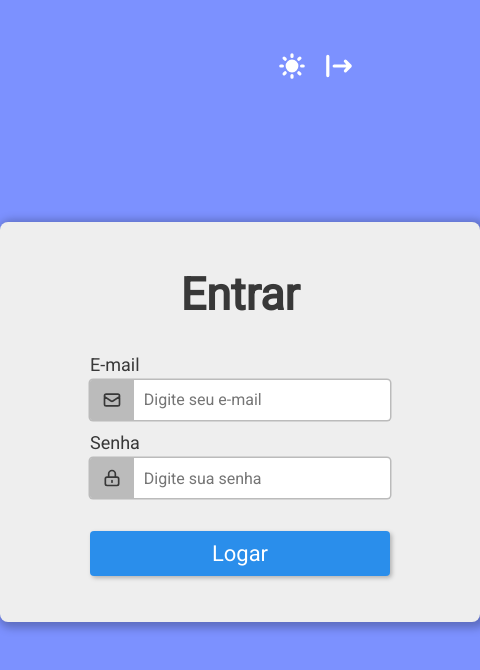
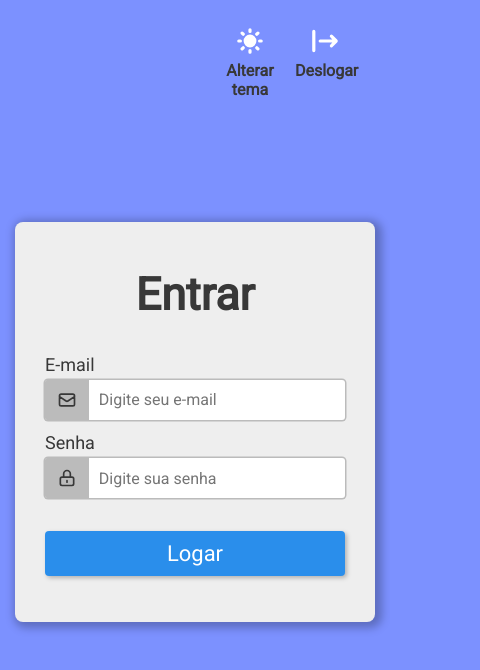
Before and after one commit to helder9991/Dog-Breed-ReactJS, a React (Create React App) app: page / in a window 390 px wide. Shown: the top 670 px of the page, 480 px wide, since content can reach past the window. Built offline with nearby package versions, Linux system fonts and the light colour scheme.

Commit message:
Adição da responsividade na pagina Register

```diff
--- a/src/components/Header/index.tsx
+++ b/src/components/Header/index.tsx
@@ -18,13 +18,15 @@ const Header: React.FC<IProps> = ({ toggleTheme }) => {
   return (
     <Container>
       <FloatingMessage title='Alterar tema'>
-        <button type='button' onClick={toggleTheme}>
+        <button type='button' onClick={toggleTheme} title="Alterar tema">
           <HiSun size={32} style={{ color: 'white' }} />
+          <b>Alterar tema</b>
         </button>
       </FloatingMessage>
       <FloatingMessage title='Deslogar'>
-        <button type='button' onClick={handleLogout}>
+        <button type='button' onClick={handleLogout} title="Deslogar">
           <HiLogout size={32} style={{ fill: 'white' }} />
+          <b>Deslogar</b>
         </button>
       </FloatingMessage>
     </Container>
--- a/src/components/Header/styles.ts
+++ b/src/components/Header/styles.ts
@@ -16,11 +16,33 @@ export const Container = styled.div`
       fill: ${props => props.theme.colors.icon.secondary}
     }
   }
+
+  @media(max-width: 768px) {
+    top: 25px;
+  }
 `
 export const FloatingMessage = styled(Tooltip)`
+  button {
+    flex-direction: column;
+    align-items: center;
+    width: 60px;
+    color: ${props => props.theme.colors.text.primary};
+
+    b {
+      visibility: hidden;
+    }
+  }
 
   & + & {
     margin-left: 15px;
   }
 
+  @media(max-width: 768px) {
+    button {
+      b {
+        visibility: visible;
+      }
+    }
+  }
+
 `
--- a/src/pages/Register/styles.ts
+++ b/src/pages/Register/styles.ts
@@ -23,6 +23,11 @@ export const Content = styled.form`
 
   box-shadow: 3px 2px 9px 4px rgba(0, 0, 0, 0.25);
   border-radius: 8px;
+
+  @media (max-width: 670px) {
+    width: 80%;
+    min-width: 360px;
+  }
 `
 
 export const Title = styled.h1`
--- a/src/styles/global.ts
+++ b/src/styles/global.ts
@@ -10,7 +10,6 @@ export default createGlobalStyle`
   }
   html {
     display:flex;
-    height: 100%;
   }
   body {
     background: ${props => props.theme.colors.background};
@@ -32,4 +31,11 @@ export default createGlobalStyle`
     height: 100vh;
     width: 100vw;
   }
+
+  html, html body, body {
+    width: 100vw !important;
+    min-width: 0 !important;
+    max-width: none !important;
+    overflow-x: hidden;
+  }
 `
```
